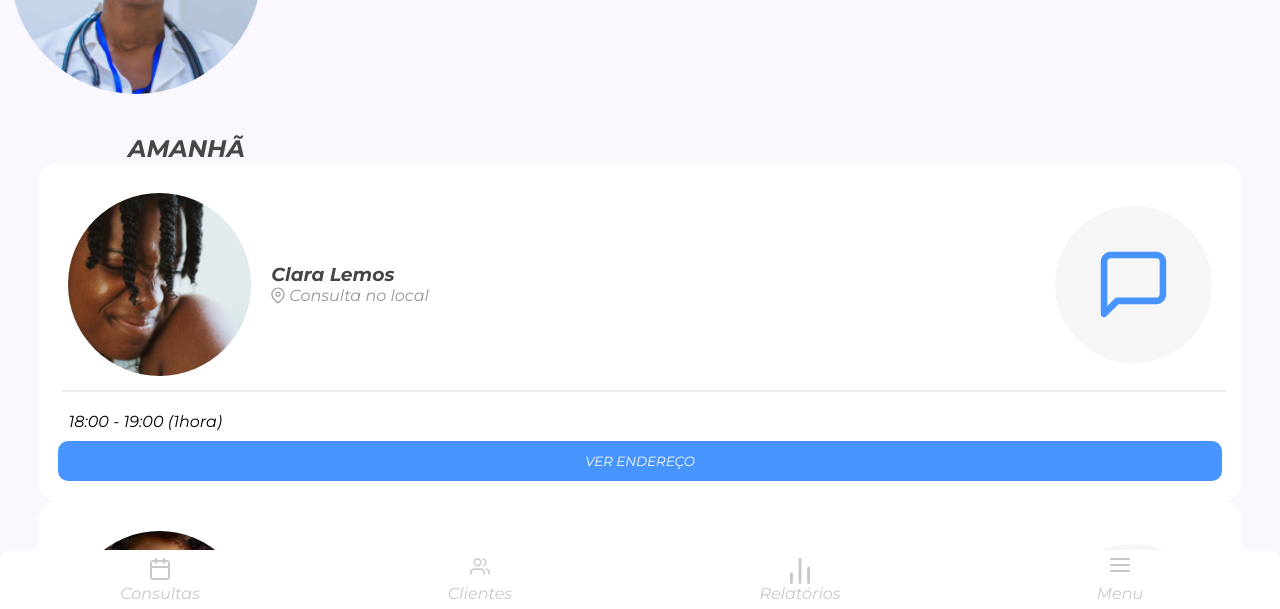
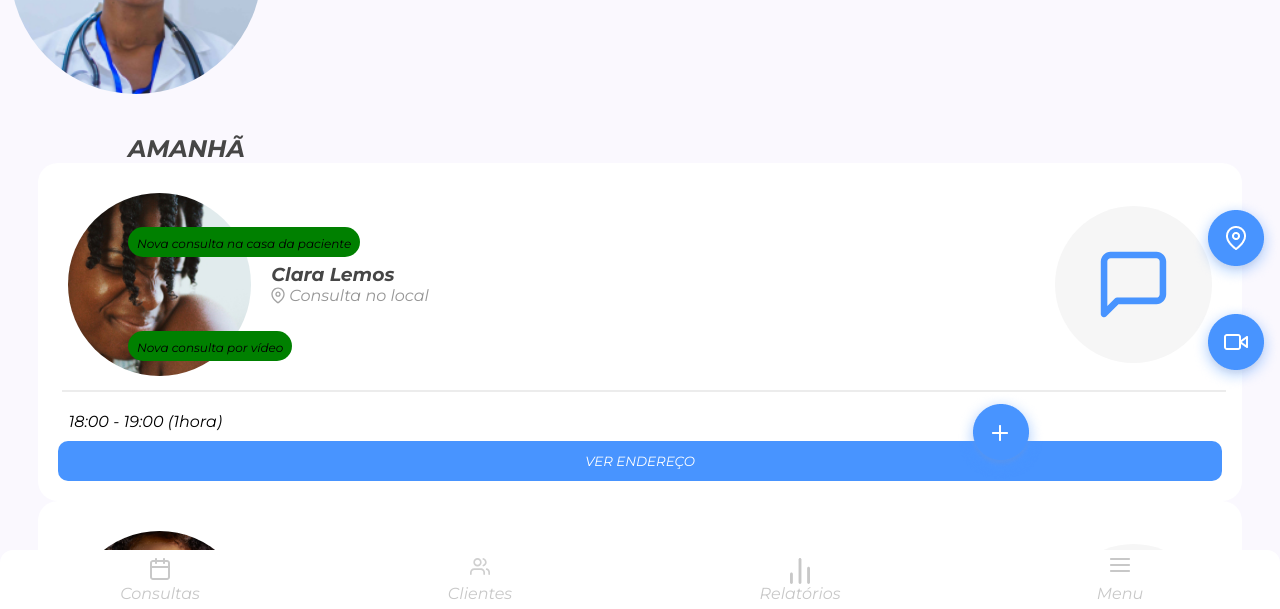
Before and after one commit to J-vVitor/7DAYSOFCODE, a plain HTML site: page index.html in a window 1280 px wide. Shown: the part 178-787 px from the top of the page. Drawn offline with Linux system fonts and the light colour scheme.

Commit message:
Adição

```diff
--- a/assets/styles/footer.css
+++ b/assets/styles/footer.css
@@ -1,10 +1,43 @@
 #caixa_eclipse{
     margin: 10px;
-    position: relative;
+    position: fixed;
     bottom: 54px;
-    left:70%;
+    left:74%;
+    top: 70%;
     width:17%
 }
+
+#menu_lateral_btn_localizacao , #menu_lateral_btn_camera{
+    position: fixed;
+    display: flex;
+    left:10%;
+}
+
+#menu_lateral_btn_localizacao{
+    top: 47%;
+}
+
+#menu_lateral_btn_camera{
+    top: 60%;
+}
+
+.menu_lateral ul li p {
+    background-color: green;
+    height: 30px;
+    border-radius: 24px;
+    display:flex;
+    flex-direction:row;
+    padding:9px;
+    font-size:12px;
+}
+
+.menu_lateral ul li{
+    display: flex;
+    align-items:center;
+    width:90%;
+    justify-content:space-between;
+}
+
 
 
 
--- a/index.html
+++ b/index.html
@@ -204,8 +204,18 @@
 
     </section>
 
-    <div id="caixa_eclipse">
-        <span id="eclipse"><img src="assets/img/botao_flutuante.png" alt=""></span>
+    <div class="menu_lateral">
+        <ul>
+            <li id="menu_lateral_btn_localizacao">
+                <p>Nova consulta na casa da paciente</p> <img src="assets/img/pin fab.png" alt="">
+            </li>
+            <li id="menu_lateral_btn_camera">
+                <p>Nova consulta por vídeo</p> <img src="assets/img/camera fab.png" alt="">
+            </li>
+        </ul>
+        <div id="caixa_eclipse">
+            <span id="eclipse"><img src="assets/img/botao_flutuante.png" alt=""></span>
+        </div>
     </div>
 
 
```
Also changed, not shown: assets/img/adicionar fab.png (added), assets/img/camera fab.png (added), assets/img/pin fab.png (added).
